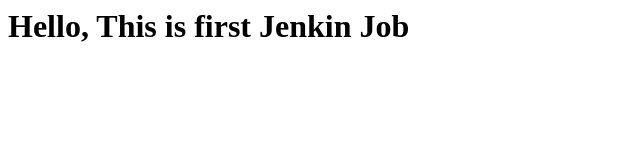
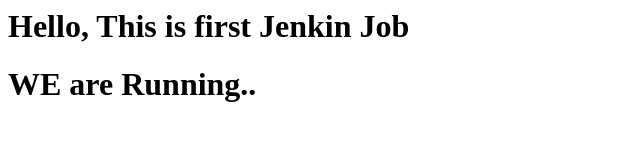
Before and after one commit to samir-maniyar/myweb, a plain HTML site: page index.html in a window 1280 px wide. Shown: the whole page, without its empty margins (0-640 px from the left). Drawn offline with Linux system fonts and the light colour scheme.

Commit message:
second commit

```diff
--- a/index.html
+++ b/index.html
@@ -1 +1,2 @@
 <h1>Hello, This is first Jenkin Job</h1>
+<h1>WE are Running.. </h1>
```
